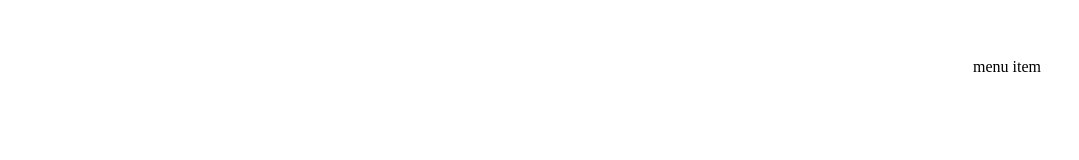
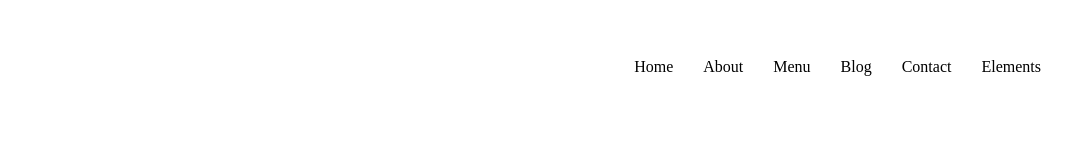
Before and after one commit to ranjana0058/website, a plain HTML site: page index.html in a window 1280 px wide. Shown: the full height of the page, 201-1280 px from the left. Drawn offline with Linux system fonts and the light colour scheme.

Commit message:
anchor tag

```diff
--- a/index.html
+++ b/index.html
@@ -11,8 +11,20 @@
     <nav>
         <div> <img src="./image/logo.webp" alt="logo">
         </div>
-        <div>menu item</div>
-    </nav>
+        <div class="menu_item">
+
+
+        <a href="./html/Home.html"> Home </a>
+
+        <a href="./html/About.html"> About </a>
+
+        <a href="./html/Menu.html"> Menu </a>
+        <a href="./html/Blog.html"> Blog </a>
+        <a href="./html/Contact.html"> Contact </a>
+        <a href="./html/Elements.html"> Elements </a>
+        </div>
+
+        </nav>
 
 </body>
 </html>
--- a/style.css
+++ b/style.css
@@ -3,3 +3,13 @@ nav{
     justify-content: space-between;
     padding: 50px 30px;
 }
+.menu_item{
+    display:flex;
+    gap: 30px;
+}
+.menu_item a{
+    color:black;
+    text-decoration: none;
+    cursor: pointer;
+
+}
```
Also changed, not shown: html/About.html (added, +1 -0 lines), html/Blog.html (added, +1 -0 lines), html/Contact.html (added, +1 -0 lines), html/Elements.html (added, +1 -0 lines), html/Home.html (added, +1 -0 lines), html/Menu.html (added, +1 -0 lines).
